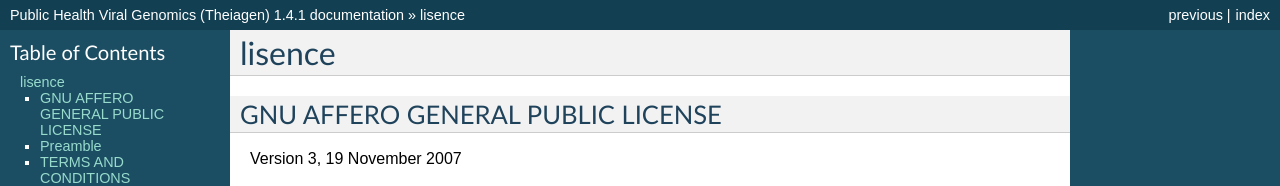
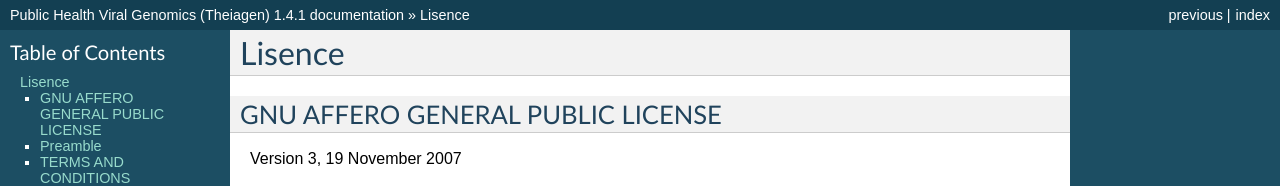
Before and after one commit to theiagen/public_health_viral_genomics, a Sphinx documentation site: the page built from docs/source/license.rst, in a window 1280 px wide and 900 px high. Shown: the top 186 px of the window. Built offline with Sphinx 7.4.7, drawn with Linux system fonts in a browser that asks for light colours; pages that are not in the unit, such as notebooks, are missing from menus.

```diff
--- a/docs/source/license.rst
+++ b/docs/source/license.rst
@@ -1,4 +1,4 @@
-lisence
+Lisence
 =================================
 
 GNU AFFERO GENERAL PUBLIC LICENSE
```
